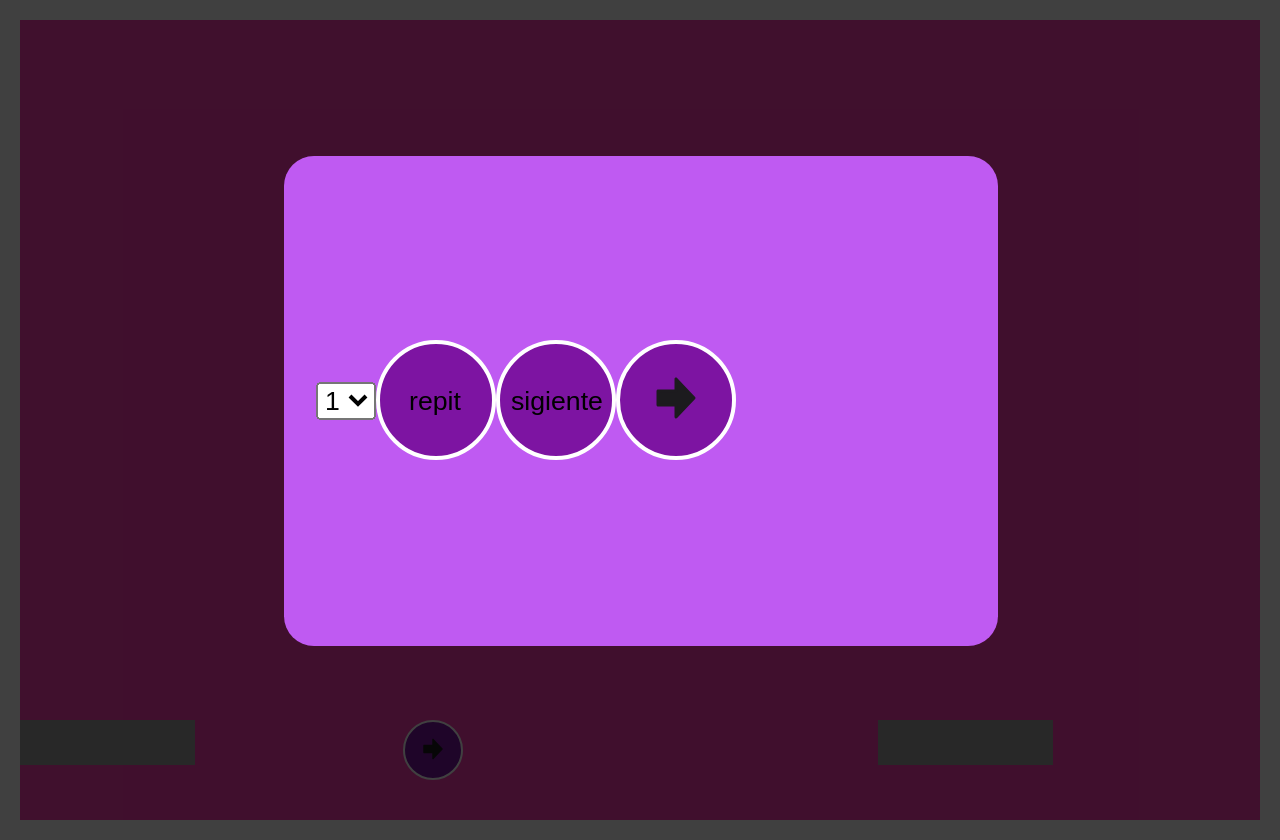
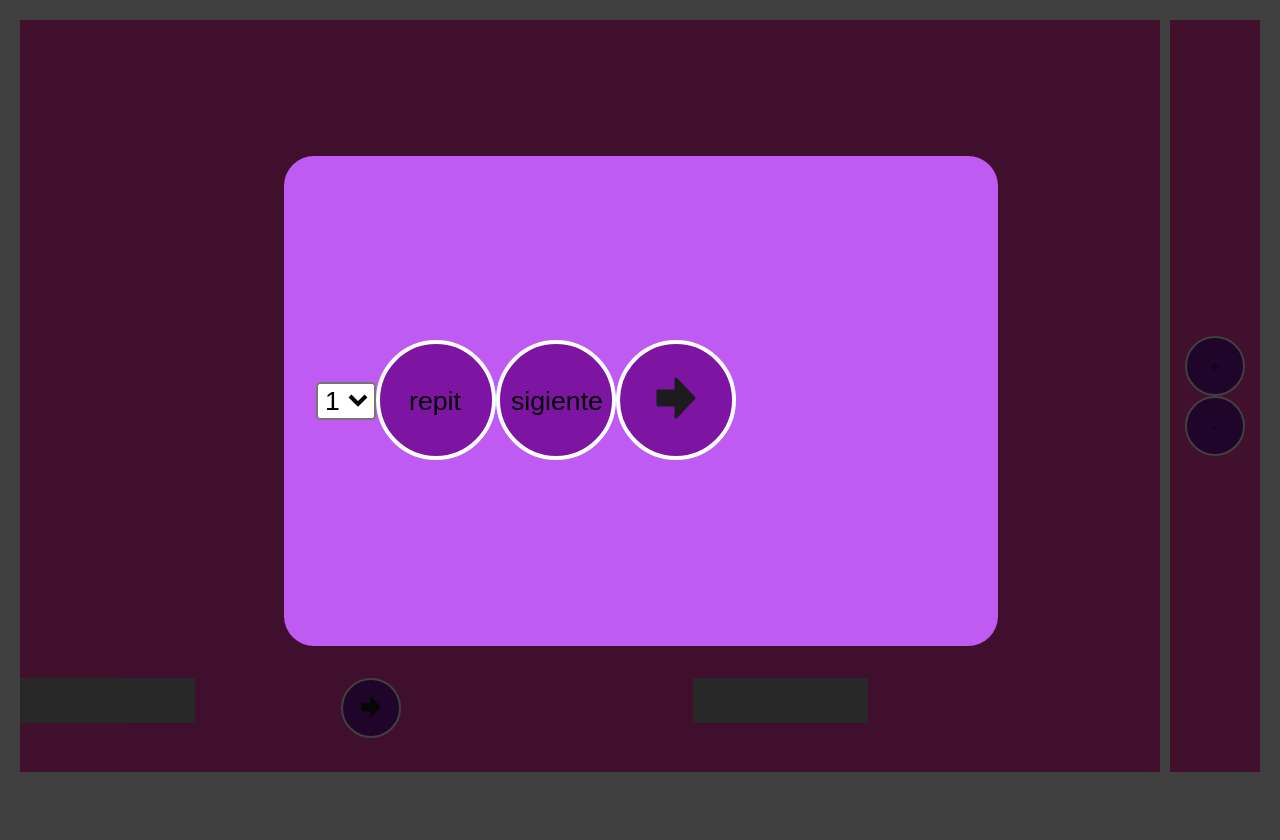
Before and after one commit to juanpa77/App-learning-kids, a Next.js app: page /learnToRead in a window 1280 px wide. After the commit the page ends 800 px from the top, so only its background shows below. Built offline with nearby package versions, Linux system fonts and the light colour scheme; grey boxes are pictures that could not be loaded.

Commit message:
refactorin with eslint

```diff
--- a/pages/api/hello.js
+++ /dev/null
@@ -1,5 +0,0 @@
-// Next.js API route support: https://nextjs.org/docs/api-routes/introduction
-
-export default function handler(req, res) {
-  res.status(200).json({ name: 'John Doe' })
-}
--- a/pages/index.tsx
+++ b/pages/index.tsx
@@ -12,6 +12,7 @@ export default function Home () {
         <link rel="icon" href="/favicon.ico" />
       </Head>
       <MainMenuCard link={'./learnToRead'} imgUrl='/background.jpg' />
+      <MainMenuCard link={'./addMoreVelocity'} />
     </AppLayout>
     </div>
   )
--- a/pages/learnToRead/index.tsx
+++ b/pages/learnToRead/index.tsx
@@ -4,7 +4,7 @@ import Button from '../../components/Button/styled'
 import Card from '../../components/Card/styled'
 import { Modal } from '../../components/modal'
 import { useModal } from '../../hooks/useModal'
-import { Wrapper } from './styled'
+import { WrapperWords, WrapperControles, Wrapper } from './styled'
 import ArrowRight from '../../components/Button/arrowRight'
 import Portal from '../../components/Portal'
 import MoleWord from '../../components/Word'
@@ -14,12 +14,13 @@ import useStart from '../../hooks/useStart'
 import useLevels from '../../hooks/useLevels'
 
 export default function LearnToRead () {
-  const [isOpenModal, openModal, closeModal] = useModal(true)
-  const { option, handleOptions } = useSelect()
-  const { nextWord, setIsReady, setLevel, isReady, word, isOnScreen } = useStart()
-  const [level, handleLevel] = useLevels()
+  const [isOpenModal,, closeModal] = useModal(true)
+  const { handleOptions } = useSelect()
+  const [level, levelUp, levelDown] = useLevels()
+  const { nextWord, setIsReady, isReady, word, isOnScreen } = useStart(level)
+
   const start = () => {
-    console.log(word)
+    console.log(level)
     closeModal()
     setIsReady(true)
   }
@@ -27,16 +28,19 @@ export default function LearnToRead () {
   return (
     <AppLayout>
       <Wrapper>
-        {isOpenModal || (
+
+      <WrapperWords>
+        {isOpenModal ||
+        (
           <MoleWord
           area='W'
           word={word}
           isOnScreen={isOnScreen}
           ></MoleWord>
         )}
-        { isReady
+        {isReady
           ? ''
-          : <Button onClick={nextWord} >
+          : <Button onClick={nextWord} area='b' >
               <ArrowRight />
             </Button>
         }
@@ -56,6 +60,16 @@ export default function LearnToRead () {
             </Button>
           </Card>
         </Modal>}
+      </WrapperWords>
+      <WrapperControles>
+        <Button onClick={levelUp} >
+          +
+        </Button>
+        <Button onClick={levelDown} >
+          -
+        </Button>
+      </WrapperControles>
+      {/* wrapper controls and counter */}
       </Wrapper>
     </AppLayout>
   )
--- a/pages/learnToRead/styled.tsx
+++ b/pages/learnToRead/styled.tsx
@@ -2,21 +2,35 @@ import styled from '@emotion/styled'
 import { css } from '@emotion/react'
 import { motion } from 'framer-motion'
 
-const size = css`
+export const size = css`
   flex-direction: column;
   justify-content: center;
   height: 200px;
   width: 360px;
 `
-export default size
+export const WrapperControles = styled.div`
+  display: flex;
+  flex-direction: column;
+  align-self: center;
+  justify-content: center;
+  height: 94vh;
+  padding: 15px;
+  background-color: #ff3eb5;
+`
 
-export const Wrapper = styled(motion.div)`
+export const WrapperWords = styled(motion.div)`
   display: grid;
-  height: 100vh;
+  height: 94vh;
   width: 100%;
   background-color: #ff3eb5;
   grid-template-areas:
-    "W W W W"
-    "C B B X";
+    "W W W W CO"
+    "C B B X CO";
     grid-template-rows: 7fr 1fr;
   `
+
+export const Wrapper = styled('div')`
+  display: flex;
+  flex-direction: row;
+  gap: 10px;
+`
```
